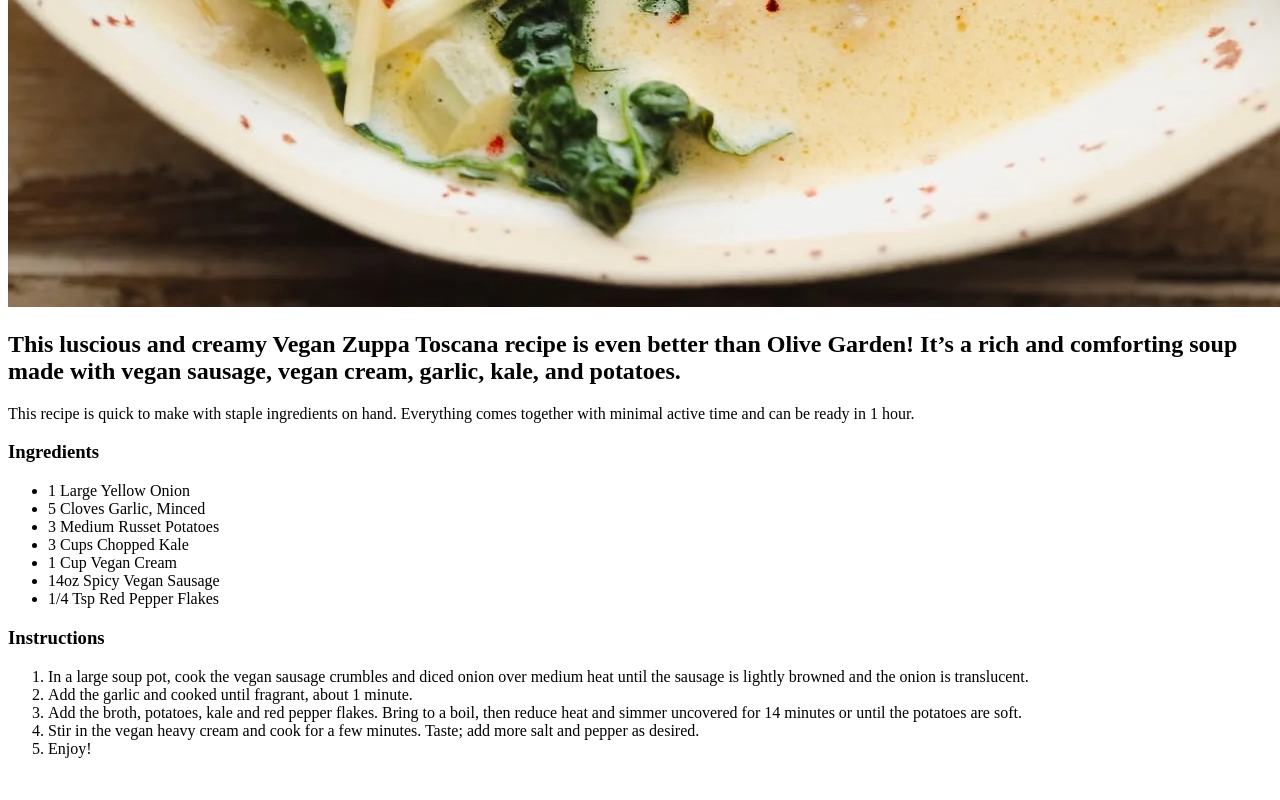
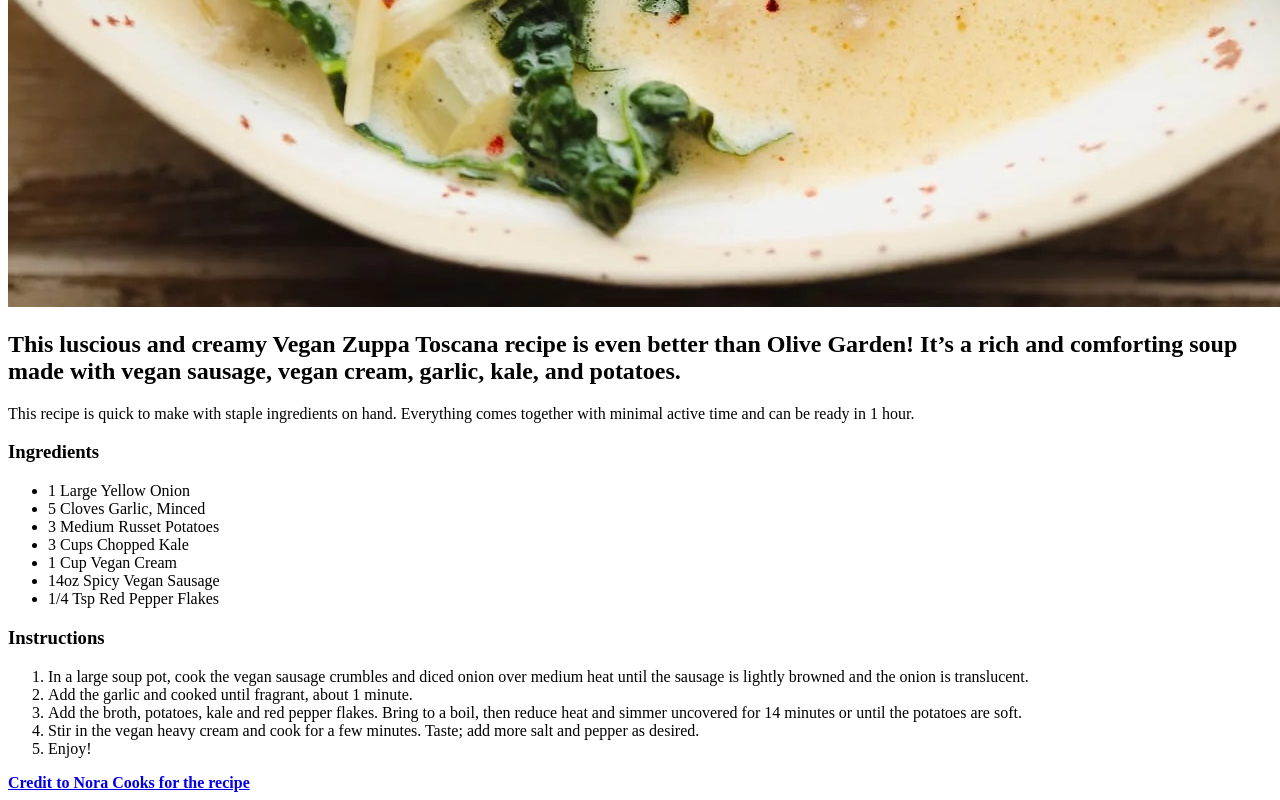
Before and after one commit to Seandre/pb-recipes, a plain HTML site: page recipes/zuppatoscana.html in a window 1280 px wide. Shown: the part 1774-2574 px from the top of the page. Before the commit the page ends 2548 px from the top, so only its background shows below. Drawn offline with Linux system fonts and the light colour scheme.

Commit message:
Add credit to Nora Cooks for Zuppa Toscana recipe

```diff
--- a/recipes/zuppatoscana.html
+++ b/recipes/zuppatoscana.html
@@ -30,5 +30,5 @@
             <li>Stir in the vegan heavy cream and cook for a few minutes. Taste; add more salt and pepper as desired.</li>
             <li>Enjoy!</li>
         </ol>
-    </body>
+        <a href="https://www.noracooks.com/vegan-zuppa-toscana/"><strong>Credit to Nora Cooks for the recipe</strong></a>
 </html>
```
